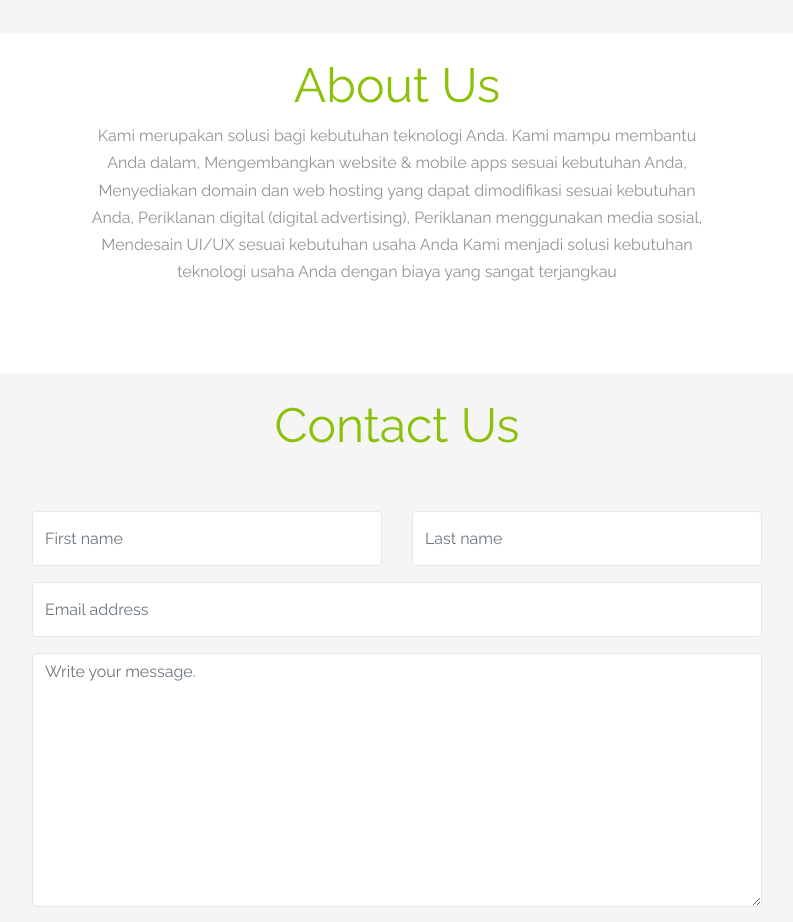
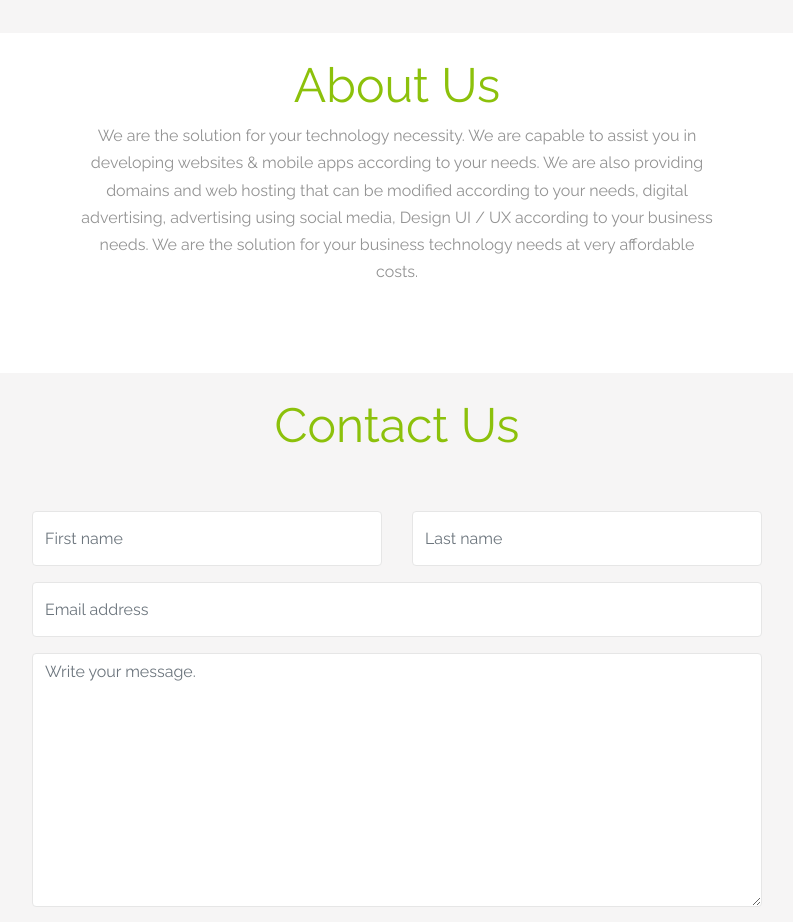
Before and after one commit to ridwan30/ridwan30.github.io, a plain HTML site: page index.html in a window 1280 px wide. Shown: the part 2000-2922 px from the top of the page, without its empty margins (243-1036 px from the left). Drawn offline with Linux system fonts and the light colour scheme; files whose address does not match are found by name.

Commit message:
Update index.html

```diff
--- a/index.html
+++ b/index.html
@@ -252,13 +252,19 @@
             <div class="col-md-7 text-center">
               <div class="block-heading-1" data-aos="fade-up" data-aos-delay="">
                 <h2>About Us</h2>
-                <p>Kami merupakan solusi bagi kebutuhan teknologi Anda. Kami mampu membantu Anda dalam,
-				Mengembangkan website & mobile apps sesuai kebutuhan Anda,
-				Menyediakan domain dan web hosting yang dapat dimodifikasi sesuai kebutuhan Anda,
-				Periklanan digital (digital advertising),
-				Periklanan menggunakan media sosial,
-				Mendesain UI/UX sesuai kebutuhan usaha Anda
-				Kami menjadi solusi kebutuhan teknologi usaha Anda dengan biaya yang sangat terjangkau</p>
+                <!-- <p>Kami merupakan solusi bagi kebutuhan teknologi Anda. Kami mampu membantu Anda dalam, -->
+				<!-- Mengembangkan website & mobile apps sesuai kebutuhan Anda,  -->
+				<!-- Menyediakan domain dan web hosting yang dapat dimodifikasi sesuai kebutuhan Anda,  -->
+				<!-- Periklanan digital (digital advertising),  -->
+				<!-- Periklanan menggunakan media sosial, -->
+				<!-- Mendesain UI/UX sesuai kebutuhan usaha Anda -->
+				<!-- Kami menjadi solusi kebutuhan teknologi usaha Anda dengan biaya yang sangat terjangkau -->
+				 <p>We are the solution for your technology necessity.
+				We are capable to assist you in developing websites & mobile apps according to your needs.
+				We are also providing domains and web hosting that can be modified according to your needs, digital advertising, advertising using social media, Design UI / UX according to your business needs.
+				We are the solution for your business technology needs at very affordable costs.
+
+				</p>
               </div>
             </div>
           </div>
```
